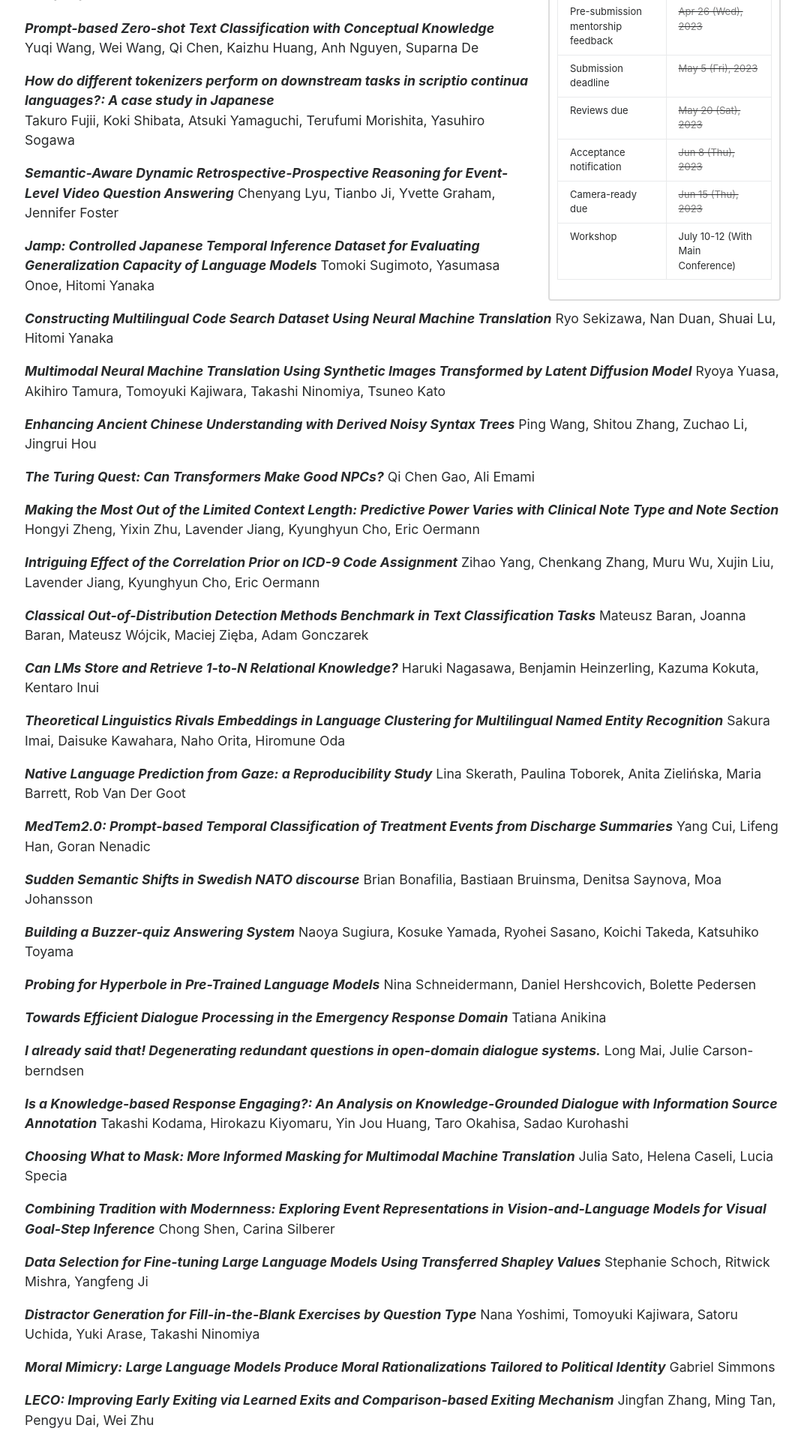
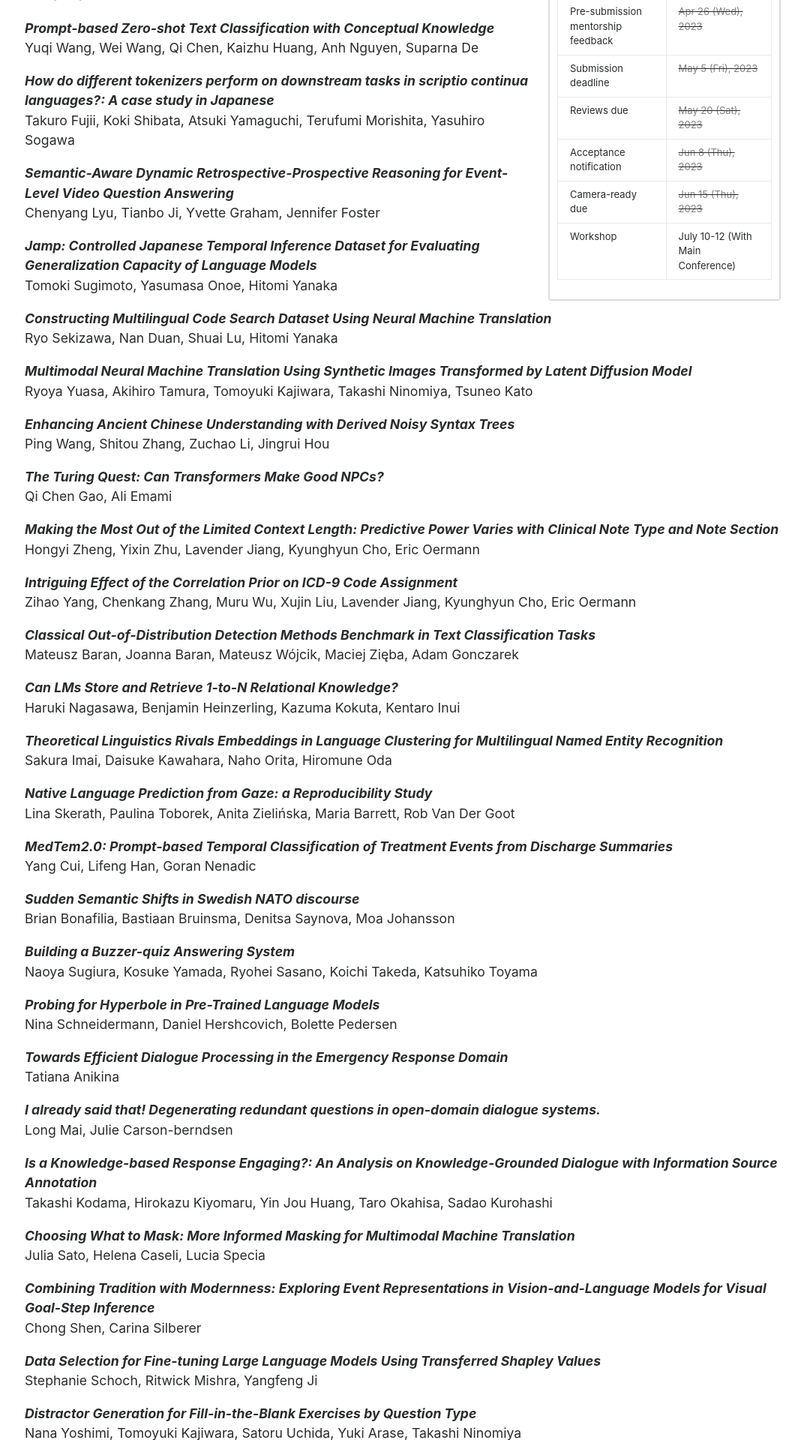
Before and after one commit to acl2025-srw/acl2025-srw.github.io, a Jekyll site: the page built from accepted.md, in a window 1280 px wide. Shown: the part 672-2592 px from the top of the page at 75% size, without its empty margins (103-1175 px from the left). Built offline with Jekyll 4.4.1, drawn with Linux system fonts in a browser that asks for light colours.

```diff
--- a/accepted.md
+++ b/accepted.md
@@ -16,145 +16,145 @@ Zhibai Jia
 ***Prompt-based Zero-shot Text Classification with Conceptual Knowledge***\
 Yuqi Wang, Wei Wang, Qi Chen, Kaizhu Huang, Anh Nguyen, Suparna De
 
-***How do different tokenizers perform on downstream tasks in scriptio continua languages?: A case study in Japanese*** \
+***How do different tokenizers perform on downstream tasks in scriptio continua languages?: A case study in Japanese***\
 Takuro Fujii, Koki Shibata, Atsuki Yamaguchi, Terufumi Morishita, Yasuhiro Sogawa
 
-***Semantic-Aware Dynamic Retrospective-Prospective Reasoning for Event-Level Video Question Answering***
+***Semantic-Aware Dynamic Retrospective-Prospective Reasoning for Event-Level Video Question Answering***\
 Chenyang Lyu, Tianbo Ji, Yvette Graham, Jennifer Foster
 
-***Jamp: Controlled Japanese Temporal Inference Dataset for Evaluating Generalization Capacity of Language Models***
+***Jamp: Controlled Japanese Temporal Inference Dataset for Evaluating Generalization Capacity of Language Models***\
 Tomoki Sugimoto, Yasumasa Onoe, Hitomi Yanaka
 
-***Constructing Multilingual Code Search Dataset Using Neural Machine Translation***
+***Constructing Multilingual Code Search Dataset Using Neural Machine Translation***\
 Ryo Sekizawa, Nan Duan, Shuai Lu, Hitomi Yanaka
 
-***Multimodal Neural Machine Translation Using Synthetic Images Transformed by Latent Diffusion Model***
+***Multimodal Neural Machine Translation Using Synthetic Images Transformed by Latent Diffusion Model***\
 Ryoya Yuasa, Akihiro Tamura, Tomoyuki Kajiwara, Takashi Ninomiya, Tsuneo Kato
 
-***Enhancing Ancient Chinese Understanding with Derived Noisy Syntax Trees***
+***Enhancing Ancient Chinese Understanding with Derived Noisy Syntax Trees***\
 Ping Wang, Shitou Zhang, Zuchao Li, Jingrui Hou
 
-***The Turing Quest: Can Transformers Make Good NPCs?***
+***The Turing Quest: Can Transformers Make Good NPCs?***\
 Qi Chen Gao, Ali Emami
 
-***Making the Most Out of the Limited Context Length: Predictive Power Varies with Clinical Note Type and Note Section***
+***Making the Most Out of the Limited Context Length: Predictive Power Varies with Clinical Note Type and Note Section***\
 Hongyi Zheng, Yixin Zhu, Lavender Jiang, Kyunghyun Cho, Eric Oermann
 
-***Intriguing Effect of the Correlation Prior on ICD-9 Code Assignment***
+***Intriguing Effect of the Correlation Prior on ICD-9 Code Assignment***\
 Zihao Yang, Chenkang Zhang, Muru Wu, Xujin Liu, Lavender Jiang, Kyunghyun Cho, Eric Oermann
 
-***Classical Out-of-Distribution Detection Methods Benchmark in Text Classification Tasks***
+***Classical Out-of-Distribution Detection Methods Benchmark in Text Classification Tasks***\
 Mateusz Baran, Joanna Baran, Mateusz Wójcik, Maciej Zięba, Adam Gonczarek
 
-***Can LMs Store and Retrieve 1-to-N Relational Knowledge?***
+***Can LMs Store and Retrieve 1-to-N Relational Knowledge?***\
 Haruki Nagasawa, Benjamin Heinzerling, Kazuma Kokuta, Kentaro Inui
 
-***Theoretical Linguistics Rivals Embeddings in Language Clustering for Multilingual Named Entity Recognition***
+***Theoretical Linguistics Rivals Embeddings in Language Clustering for Multilingual Named Entity Recognition***\
 Sakura Imai, Daisuke Kawahara, Naho Orita, Hiromune Oda
 
-***Native Language Prediction from Gaze: a Reproducibility Study***
+***Native Language Prediction from Gaze: a Reproducibility Study***\
 Lina Skerath, Paulina Toborek, Anita Zielińska, Maria Barrett, Rob Van Der Goot
 
-***MedTem2.0: Prompt-based Temporal Classification of Treatment Events from Discharge Summaries***
+***MedTem2.0: Prompt-based Temporal Classification of Treatment Events from Discharge Summaries***\
 Yang Cui, Lifeng Han, Goran Nenadic
 
-***Sudden Semantic Shifts in Swedish NATO discourse***
+***Sudden Semantic Shifts in Swedish NATO discourse***\
 Brian Bonafilia, Bastiaan Bruinsma, Denitsa Saynova, Moa Johansson
 
-***Building a Buzzer-quiz Answering System***
+***Building a Buzzer-quiz Answering System***\
 Naoya Sugiura, Kosuke Yamada, Ryohei Sasano, Koichi Takeda, Katsuhiko Toyama
 
-***Probing for Hyperbole in Pre-Trained Language Models***
+***Probing for Hyperbole in Pre-Trained Language Models***\
 Nina Schneidermann, Daniel Hershcovich, Bolette Pedersen
 
-***Towards Efficient Dialogue Processing in the Emergency Response Domain***
+***Towards Efficient Dialogue Processing in the Emergency Response Domain***\
 Tatiana Anikina
 
-***I already said that! Degenerating redundant questions in open-domain dialogue systems.***
+***I already said that! Degenerating redundant questions in open-domain dialogue systems.***\
 Long Mai, Julie Carson-berndsen
 
-***Is a Knowledge-based Response Engaging?: An Analysis on Knowledge-Grounded Dialogue with Information Source Annotation***
+***Is a Knowledge-based Response Engaging?: An Analysis on Knowledge-Grounded Dialogue with Information Source Annotation***\
 Takashi Kodama, Hirokazu Kiyomaru, Yin Jou Huang, Taro Okahisa, Sadao Kurohashi
 
-***Choosing What to Mask: More Informed Masking for Multimodal Machine Translation***
+***Choosing What to Mask: More Informed Masking for Multimodal Machine Translation***\
 Julia Sato, Helena Caseli, Lucia Specia
 
-***Combining Tradition with Modernness: Exploring Event Representations in Vision-and-Language Models for Visual Goal-Step Inference***
+***Combining Tradition with Modernness: Exploring Event Representations in Vision-and-Language Models for Visual Goal-Step Inference***\
 Chong Shen, Carina Silberer
 
-***Data Selection for Fine-tuning Large Language Models Using Transferred Shapley Values***
+***Data Selection for Fine-tuning Large Language Models Using Transferred Shapley Values***\
 Stephanie Schoch, Ritwick Mishra, Yangfeng Ji
 
-***Distractor Generation for Fill-in-the-Blank Exercises by Question Type***
+***Distractor Generation for Fill-in-the-Blank Exercises by Question Type***\
 Nana Yoshimi, Tomoyuki Kajiwara, Satoru Uchida, Yuki Arase, Takashi Ninomiya
 
-***Moral Mimicry: Large Language Models Produce Moral Rationalizations Tailored to Political Identity***
+***Moral Mimicry: Large Language Models Produce Moral Rationalizations Tailored to Political Identity***\
 Gabriel Simmons
 
-***LECO: Improving Early Exiting via Learned Exits and Comparison-based Exiting Mechanism***
+***LECO: Improving Early Exiting via Learned Exits and Comparison-based Exiting Mechanism***\
 Jingfan Zhang, Ming Tan, Pengyu Dai, Wei Zhu
 
-***Authorship Attribution of Late 19th Century Novels using GAN-BERT***
+***Authorship Attribution of Late 19th Century Novels using GAN-BERT***\
 Kanishka Silva, Burcu Can, Frédéric Blain, Raheem Sarwar, Laura Ugolini, Ruslan Mitkov
 
-***How-to Guides for Specific Audiences: A Corpus and Initial Findings***
+***How-to Guides for Specific Audiences: A Corpus and Initial Findings***\
 Nicola Fanton, Agnieszka Falenska, Michael Roth
 
-***"When Words Fail, Emojis Prevail": A Novel Architecture for Generating Sarcastic Sentences With Emoji Using Valence Reversal and Semantic Incongruity***
+***"When Words Fail, Emojis Prevail": A Novel Architecture for Generating Sarcastic Sentences With Emoji Using Valence Reversal and Semantic Incongruity***\
 Faria Binte Kader, Nafisa Hossain Nujat, Tasmia Binte Sogir, Mohsinul Kabir, Hasan Mahmud, Md Kamrul Hasan
 
-***Semantic Accuracy in Natural Language Generation: A Thesis Proposal***
+***Semantic Accuracy in Natural Language Generation: A Thesis Proposal***\
 Patricia Schmidtova
 
 ## Non-Archival
 
-***Detection and Comparison of Abusive and Hate Speech in English and Hinglish with Emojis Using Deep Learning and Non-Deep Learning Techniques***
+***Detection and Comparison of Abusive and Hate Speech in English and Hinglish with Emojis Using Deep Learning and Non-Deep Learning Techniques***\
 Sneha P, Sneha Bhaskara, Srishti Seth, Stuti Mohanty, Preet Kanwal
 
-***Improving Portfolio Management with Signals from Financial News***
+***Improving Portfolio Management with Signals from Financial News***\
 Zhilu Zhang
 
-***Kanbun-LM: Reading and Translating Classical Chinese in Japanese Methods by Language Models***
+***Kanbun-LM: Reading and Translating Classical Chinese in Japanese Methods by Language Models***\
 Hao Wang, Hirofumi Shimizu, Daisuke Kawahara
 
-***Aligning Code-Switching Metrics with Bilingual Behavior***
+***Aligning Code-Switching Metrics with Bilingual Behavior***\
 Rebecca Pattichis, Sonya Trawick, Dora LaCasse, Rena Torres Cacoullos
 
-***Predicting Human Translation Difficulty Using Automatic Word Alignment***
+***Predicting Human Translation Difficulty Using Automatic Word Alignment***\
 Zheng Wei Lim, Trevor Cohn, Charles Kemp, Ekaterina Vylomova
 
-***Gender Stereotyping in Popular Children's Videos***
+***Gender Stereotyping in Popular Children's Videos***\
 Tiasa Singha Roy, Mallikarjuna Tupakula, Sumeet Kumar, Ashiqur Khudabukhsh
 
-***Is Anisotropy Inherent to Transformers?***
+***Is Anisotropy Inherent to Transformers?***\
 Nathan Godey, Éric De La Clergerie, Benoît Sagot
 
-***A State-Vector Framework For Dataset Effects***
+***A State-Vector Framework For Dataset Effects***\
 Esmat Sahak, Zining Zhu, Frank Rudzicz
 
-***Geometric Locality of Entity Embeddings in Masked Language Models***
+***Geometric Locality of Entity Embeddings in Masked Language Models***\
 Masaki Sakata, Sho Yokoi, Benjamin Heinzerling, Kentaro Inui
 
-***Assessing Chain-of-Thought Reasoning against Lexical Negation: A Case Study on Syllogism***
+***Assessing Chain-of-Thought Reasoning against Lexical Negation: A Case Study on Syllogism***\
 Mengyu Ye, Tatsuki Kuribayashi, Jun Suzuki, Hiroaki Funayama, Goro Kobayashi
 
-***Acquiring Frame Element Knowledge with Deep Metric Learning for Semantic Frame Induction***
+***Acquiring Frame Element Knowledge with Deep Metric Learning for Semantic Frame Induction***\
 Kosuke Yamada, Ryohei Sasano, Koichi Takeda
 
-***EvoGrad: An Online Platform for an Evolving Winograd Schema Challenge using Adversarial Human Perturbations***
+***EvoGrad: An Online Platform for an Evolving Winograd Schema Challenge using Adversarial Human Perturbations***\
 Jing Han Sun, Jad Kabbara, Ali Emami
 
-***Transformer Language Models Handle Word Frequency in Prediction Head***
+***Transformer Language Models Handle Word Frequency in Prediction Head***\
 Goro Kobayashi, Tatsuki Kuribayashi, Sho Yokoi, Kentaro Inui
 
-***SWEET: Weakly Supervised Person Name Extraction for Fighting Human Trafficking***
+***SWEET: Weakly Supervised Person Name Extraction for Fighting Human Trafficking***\
 Javin Liu, Peter Yu, Vidya Sujaya, Pratheeksha Nair, Kellin Pelrine, Reihaneh Rabbany
 
-***Second Language Acquisition of Neural Language Models***
+***Second Language Acquisition of Neural Language Models***\
 Miyu Oba, Tatsuki Kuribayashi, Hiroki Ouchi, Taro Watanabe
 
-***Math Word Problem Solving by Generating Linguistic Variants of Problem Statements***
+***Math Word Problem Solving by Generating Linguistic Variants of Problem Statements***\
 Syed Rifat Raiyan, Md Nafis Faiyaz, Shah Md. Jawad Kabir, Mohsinul Kabir, Hasan Mahmud, Md Kamrul Hasan
 
-***Towards Reliable Misinformation Mitigation: Generalization, Uncertainty, and GPT-4***
+***Towards Reliable Misinformation Mitigation: Generalization, Uncertainty, and GPT-4***\
 Kellin Pelrine, Meilina Reksoprodjo, Caleb Gupta, Joel Christoph, Reihaneh Rabbany
```
